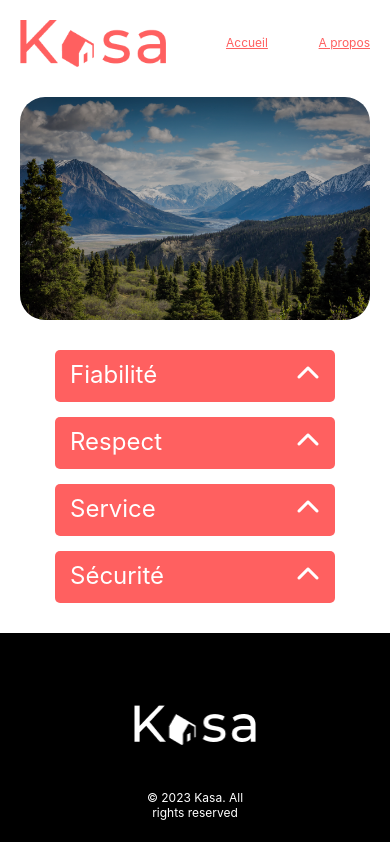
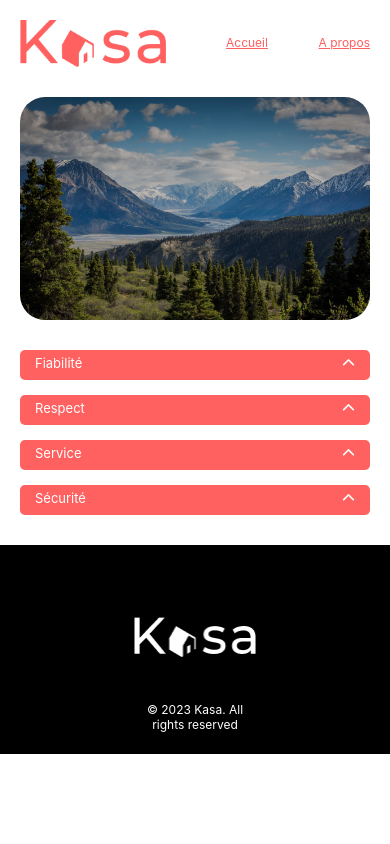
Before and after one commit to AvirKarakitsos/OC_project6_react, a React (Create React App) app: page /about in a window 390 px wide. Built offline with nearby package versions, Linux system fonts and the light colour scheme.

Commit message:
feat: media query 650px for Collapse component

```diff
--- a/src/assets/styles/Collapse.module.scss
+++ b/src/assets/styles/Collapse.module.scss
@@ -8,7 +8,6 @@ $color-background: #F6F6F6;
     &__title {
         height: 52px;
         padding: 10px 15px;
-
         display: flex;
         justify-content: space-between;
         font-size: 24px;
@@ -29,3 +28,17 @@ $color-background: #F6F6F6;
         }
     }
 }
+
+@media (max-width:650px) {
+    .bar {
+        width: 100%;
+        &__title {
+            height: 30px;
+            padding: 5px 15px;
+            font-size: 13px;
+        }
+        &__content {
+            font-size: 13px;
+        }
+    }
+}
```
